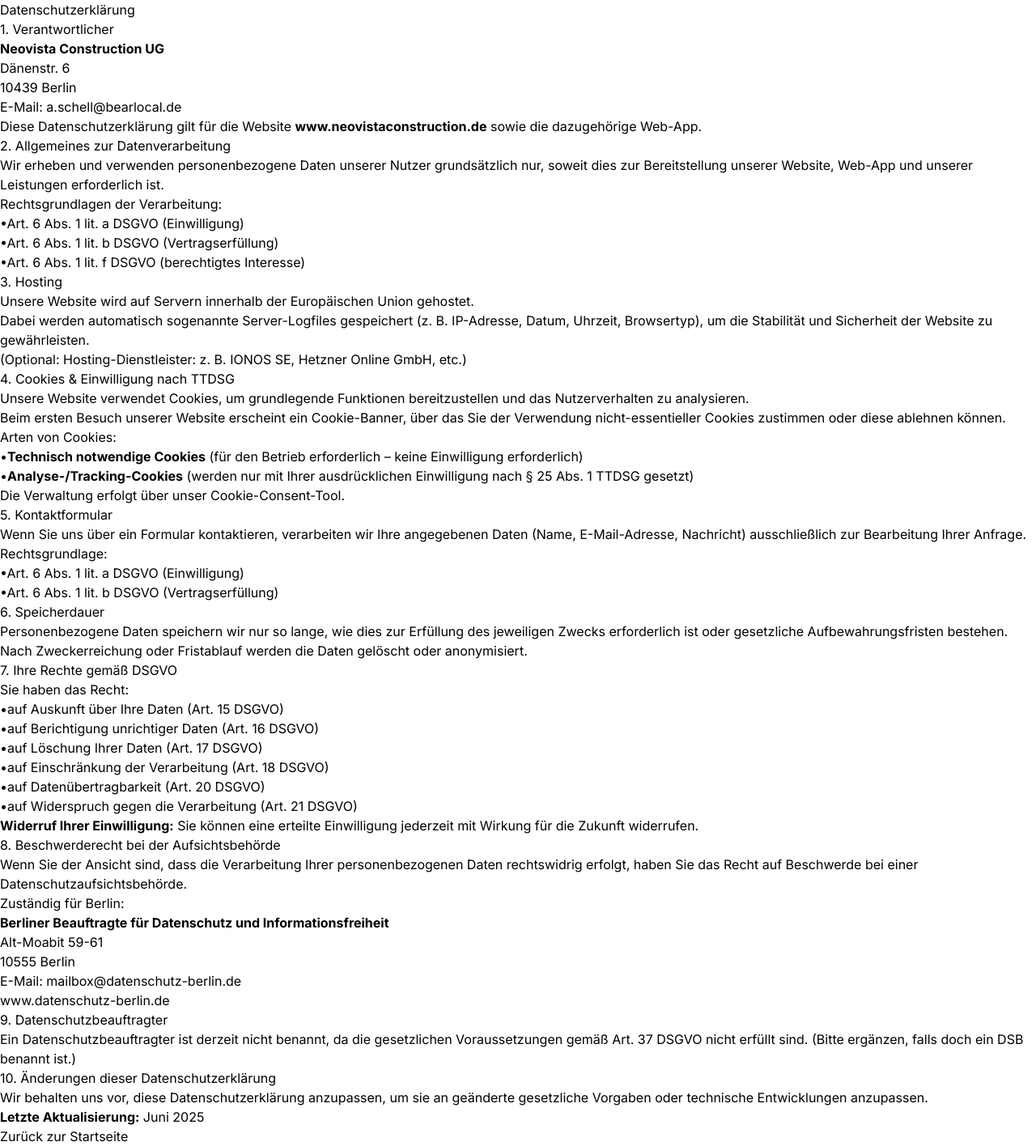
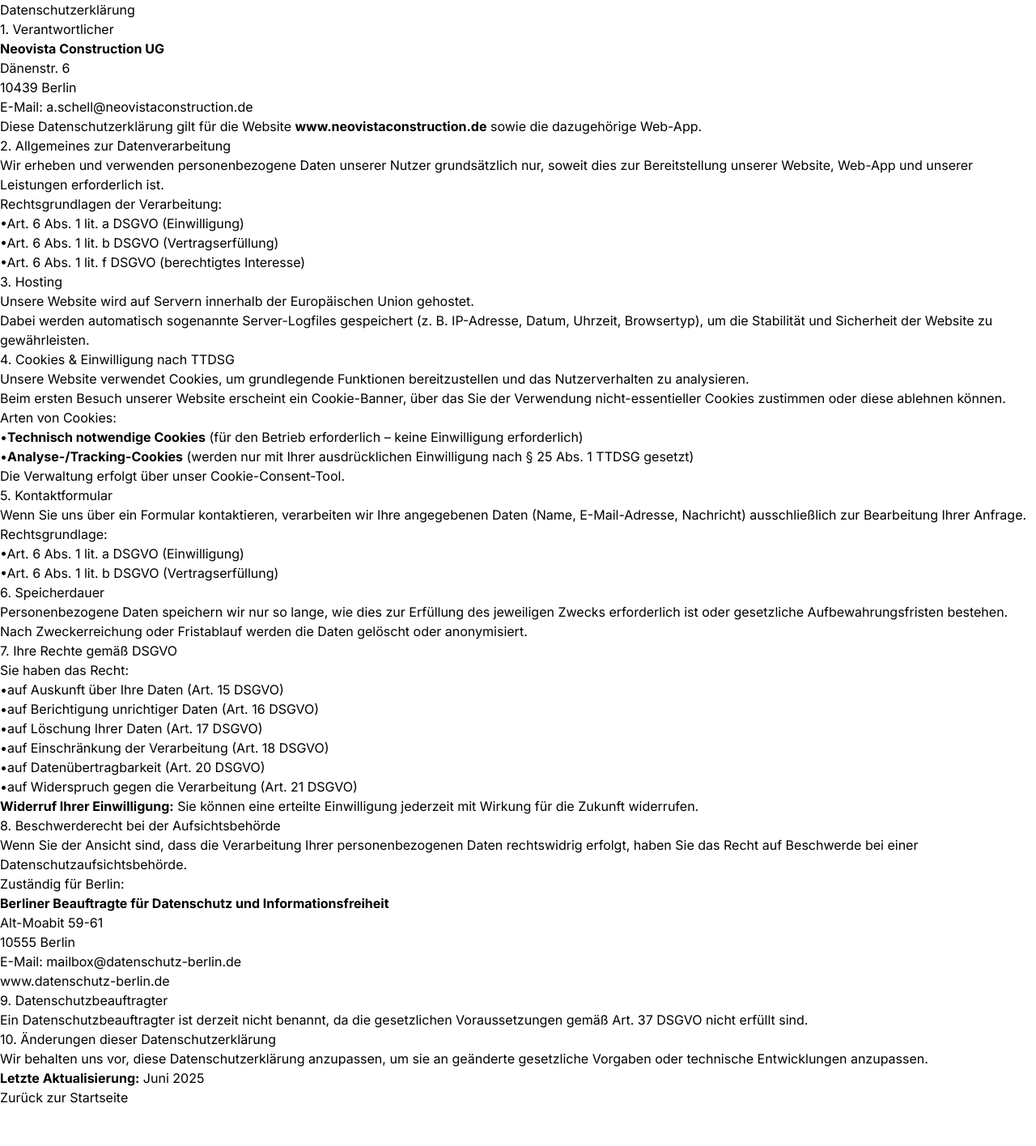
Before and after one commit to YuvrajShekhar/Construction-Company-Website, a React (Vite) app: page /datenschutz in a window 1280 px wide. Shown: the whole page at 81% size. After the commit the page ends 1368 px from the top, so only its background shows below. Built offline with nearby package versions, Linux system fonts and the light colour scheme; the HTML template or start-up script is replaced by a standard one.

Commit message:
changed bearlocal.de to neovistaconstruction.de

```diff
--- a/src/components/CopyrightPage.jsx
+++ b/src/components/CopyrightPage.jsx
@@ -46,7 +46,7 @@
               </h2>
               <div className="bg-gray-50 p-6 rounded-lg">
                 <p className="text-gray-700 leading-relaxed">
-                  E-Mail: <a href="mailto:office@netznavi.net" className="text-yellow-600 hover:text-yellow-700 underline transition-colors">a.schell@bearlocal.de</a>
+                  E-Mail: <a href="mailto:office@netznavi.net" className="text-yellow-600 hover:text-yellow-700 underline transition-colors">a.schell@neovistaconstruction.de</a>
                 </p>
               </div>
             </section>
--- a/src/components/PrivacyPolicy.jsx
+++ b/src/components/PrivacyPolicy.jsx
@@ -27,7 +27,7 @@
                   10439 Berlin
                 </p>
                 <p className="text-gray-700 leading-relaxed">
-                  E-Mail: <a href="mailto:a.schell@bearlocal.de" className="text-yellow-600 hover:text-yellow-700 underline transition-colors">a.schell@bearlocal.de</a>
+                  E-Mail: <a href="mailto:a.schell@neovistaconstruction.de" className="text-yellow-600 hover:text-yellow-700 underline transition-colors">a.schell@neovistaconstruction.de</a>
                 </p>
                 <p className="text-gray-700 leading-relaxed">
                   Diese Datenschutzerklärung gilt für die Website <strong className="text-gray-900">www.neovistaconstruction.de</strong> sowie die dazugehörige Web-App.
@@ -75,9 +75,6 @@
                 </p>
                 <p className="text-gray-700 leading-relaxed">
                   Dabei werden automatisch sogenannte Server-Logfiles gespeichert (z. B. IP-Adresse, Datum, Uhrzeit, Browsertyp), um die Stabilität und Sicherheit der Website zu gewährleisten.
-                </p>
-                <p className="text-gray-700 leading-relaxed italic">
-                  (Optional: Hosting-Dienstleister: z. B. IONOS SE, Hetzner Online GmbH, etc.)
                 </p>
               </div>
             </section>
@@ -220,7 +217,7 @@
               </h2>
               <div className="bg-gray-50 p-6 rounded-lg">
                 <p className="text-gray-700 leading-relaxed">
-                  Ein Datenschutzbeauftragter ist derzeit nicht benannt, da die gesetzlichen Voraussetzungen gemäß Art. 37 DSGVO nicht erfüllt sind. <span className="italic">(Bitte ergänzen, falls doch ein DSB benannt ist.)</span>
+                  Ein Datenschutzbeauftragter ist derzeit nicht benannt, da die gesetzlichen Voraussetzungen gemäß Art. 37 DSGVO nicht erfüllt sind.
                 </p>
               </div>
             </section>
```
